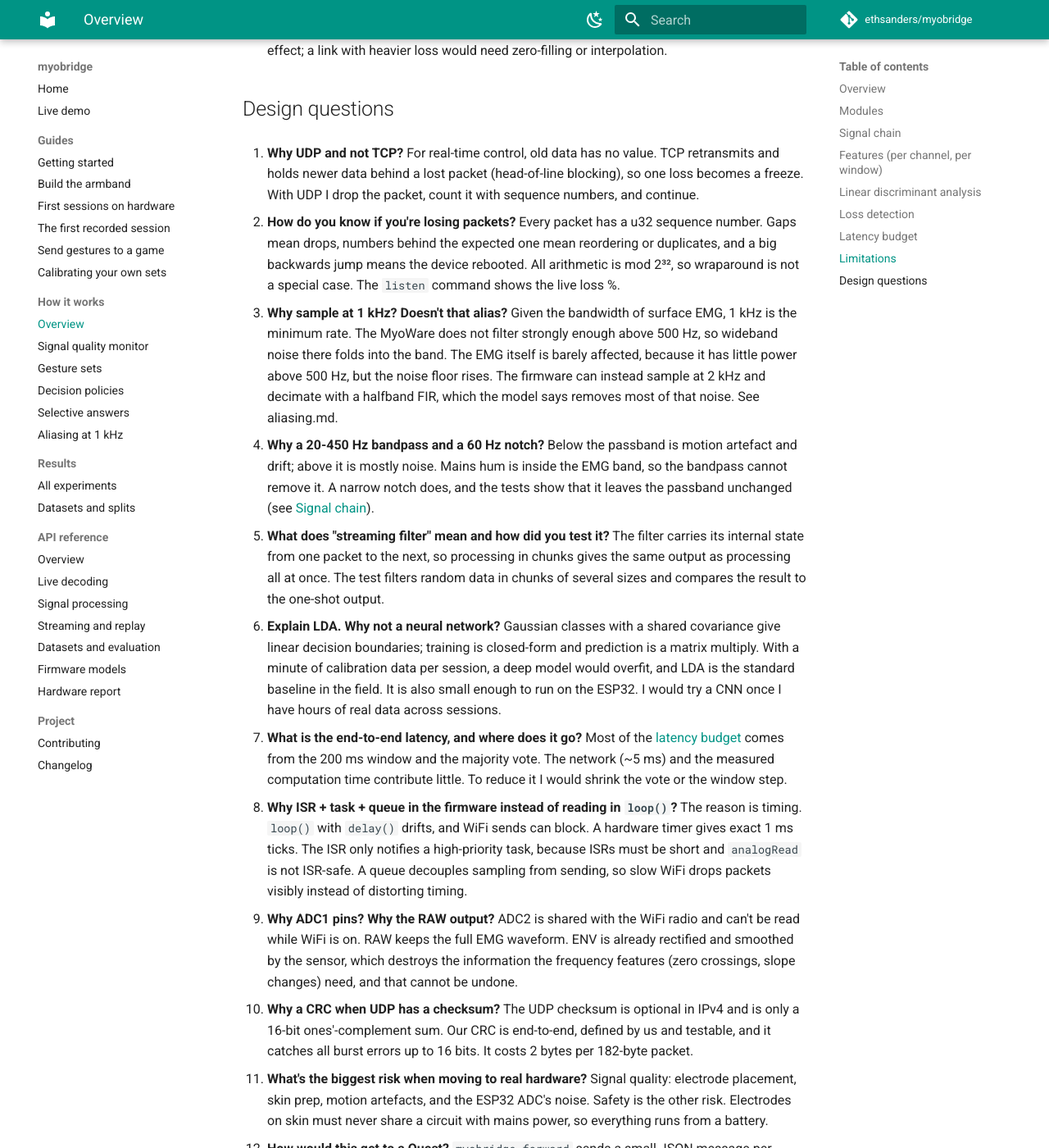
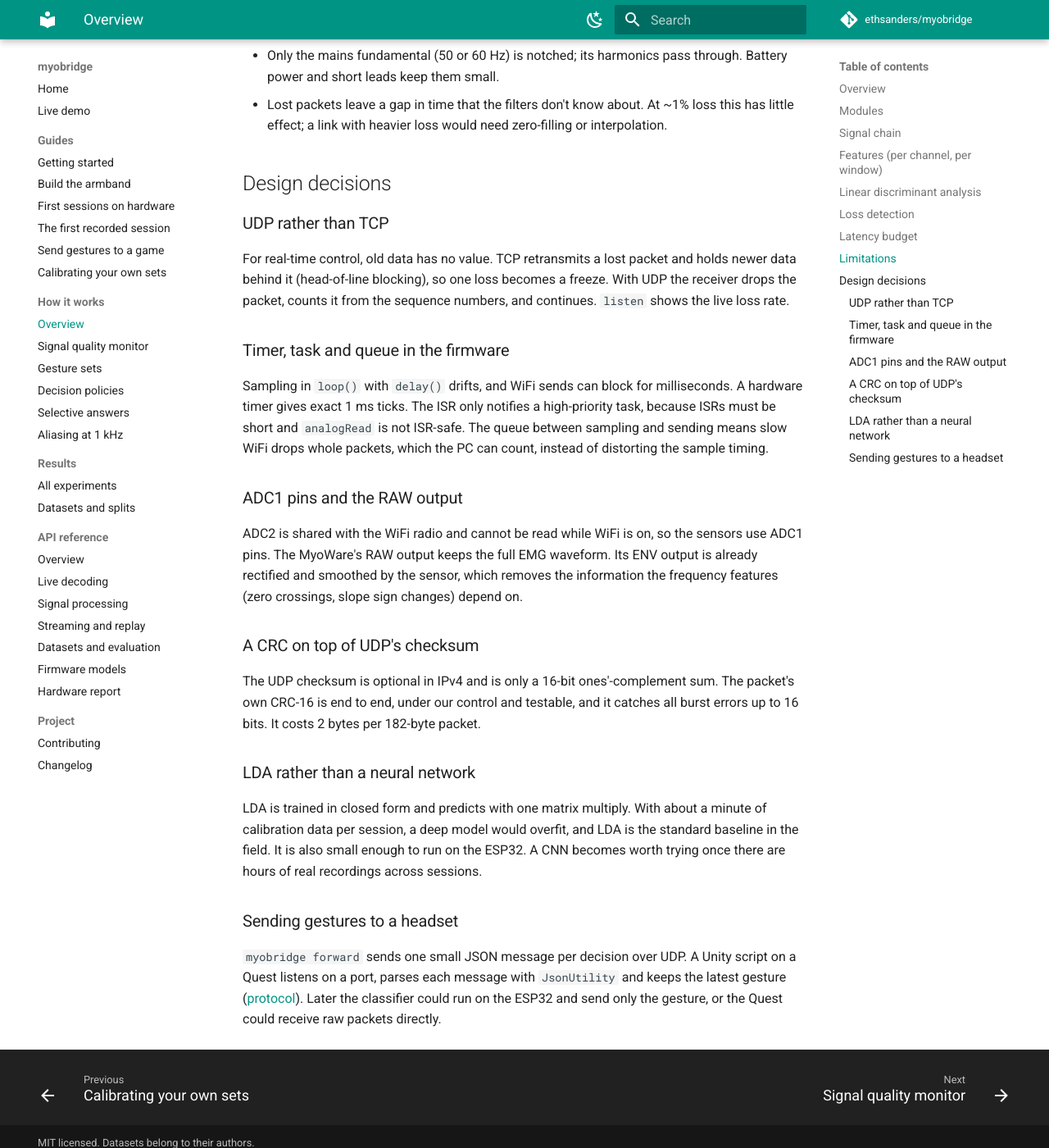
Before and after one commit to ethsanders/myobridge, an MkDocs documentation site: the page built from docs/how-it-works.md, in a window 1280 px wide and 1400 px high, scrolled down 5982 px. Shown: the whole window at 82% size. Built offline with MkDocs 1.6.1 and Material for MkDocs 9.7.7, drawn with Linux system fonts in a browser that asks for light colours; comment, search, counter and statistics services are not loaded; some of the changed text lies outside the part shown.

Commit message:
docs: turn the how-it-works Q&A into design decisions
The interview-style questions become short sections that state each
decision and its reason; answers that repeated earlier sections are cut.
A list in loss detection gets the blank line it needs to render as a list.

Co-Authored-By: Claude Opus 5.5 <noreply@anthropic.com>

```diff
--- a/docs/how-it-works.md
+++ b/docs/how-it-works.md
@@ -145,6 +145,7 @@ windows at every switch, but the output a user sees is far steadier.
 
 Every packet carries a 32-bit counter. The receiver stores the next number it
 expects and computes `ahead = (seq − expected) mod 2³²`:
+
 - `0`: on time.
 - small positive: a gap; that many packets were lost.
 - "negative" (≥ 2³¹ after the modulo) by a little (up to 32): a late packet.
@@ -213,78 +214,50 @@ shorter step or a shorter window, and each trades stability for speed.
   loss this has little effect; a link with heavier loss would need
   zero-filling or interpolation.
 
-## Design questions
+## Design decisions
 
-1. **Why UDP and not TCP?**
-   For real-time control, old data has no value. TCP retransmits and holds
-   newer data behind a lost packet (head-of-line blocking), so one loss
-   becomes a freeze. With UDP I drop the packet, count it with sequence
-   numbers, and continue.
+### UDP rather than TCP
 
-2. **How do you know if you're losing packets?**
-   Every packet has a u32 sequence number. Gaps mean drops, numbers behind the
-   expected one mean reordering or duplicates, and a big backwards jump means
-   the device rebooted. All arithmetic is mod 2³², so wraparound is not a
-   special case. The `listen` command shows the live loss %.
+For real-time control, old data has no value. TCP retransmits a lost packet
+and holds newer data behind it (head-of-line blocking), so one loss becomes a
+freeze. With UDP the receiver drops the packet, counts it from the sequence
+numbers, and continues. `listen` shows the live loss rate.
 
-3. **Why sample at 1 kHz? Doesn't that alias?**
-   Given the bandwidth of surface EMG, 1 kHz is the minimum rate. The MyoWare
-   does not filter strongly enough above 500 Hz, so wideband noise there folds
-   into the band. The EMG itself is barely affected, because it has little
-   power above 500 Hz, but the noise floor rises. The firmware can instead
-   sample at 2 kHz and decimate with a halfband FIR, which the model says
-   removes most of that noise. See aliasing.md.
+### Timer, task and queue in the firmware
 
-4. **Why a 20-450 Hz bandpass and a 60 Hz notch?**
-   Below the passband is motion artefact and drift; above it is mostly noise.
-   Mains hum is inside the EMG band, so the bandpass cannot remove it. A
-   narrow notch does, and the tests show that it leaves the passband
-   unchanged (see [Signal chain](#signal-chain)).
+Sampling in `loop()` with `delay()` drifts, and WiFi sends can block for
+milliseconds. A hardware timer gives exact 1 ms ticks. The ISR only notifies a
+high-priority task, because ISRs must be short and `analogRead` is not
+ISR-safe. The queue between sampling and sending means slow WiFi drops whole
+packets, which the PC can count, instead of distorting the sample timing.
 
-5. **What does "streaming filter" mean and how did you test it?**
-   The filter carries its internal state from one packet to the next, so
-   processing in chunks gives the same output as processing all at once. The
-   test filters random data in chunks of several sizes and compares the
-   result to the one-shot output.
+### ADC1 pins and the RAW output
 
-6. **Explain LDA. Why not a neural network?**
-   Gaussian classes with a shared covariance give linear decision boundaries;
-   training is closed-form and prediction is a matrix multiply. With a minute
-   of calibration data per session, a deep model would overfit, and LDA is the
-   standard baseline in the field. It is also small enough to run on the
-   ESP32. I would try a CNN once I have hours of real data across sessions.
+ADC2 is shared with the WiFi radio and cannot be read while WiFi is on, so
+the sensors use ADC1 pins. The MyoWare's RAW output keeps the full EMG
+waveform. Its ENV output is already rectified and smoothed by the sensor,
+which removes the information the frequency features (zero crossings, slope
+sign changes) depend on.
 
-7. **What is the end-to-end latency, and where does it go?**
-   Most of the [latency budget](#latency-budget) comes from the 200 ms window
-   and the majority vote. The network (~5 ms) and the measured computation
-   time contribute little. To reduce it I would shrink the vote or the window
-   step.
+### A CRC on top of UDP's checksum
 
-8. **Why ISR + task + queue in the firmware instead of reading in `loop()`?**
-   The reason is timing. `loop()` with `delay()` drifts, and WiFi sends can
-   block. A hardware timer gives exact 1 ms ticks. The ISR only notifies a
-   high-priority task, because ISRs must be short and `analogRead` is not
-   ISR-safe. A queue decouples sampling from sending, so slow WiFi drops
-   packets visibly instead of distorting timing.
+The UDP checksum is optional in IPv4 and is only a 16-bit ones'-complement
+sum. The packet's own CRC-16 is end to end, under our control and testable,
+and it catches all burst errors up to 16 bits. It costs 2 bytes per 182-byte
+packet.
 
-9. **Why ADC1 pins? Why the RAW output?**
-   ADC2 is shared with the WiFi radio and can't be read while WiFi is on.
-   RAW keeps the full EMG waveform. ENV is already rectified and smoothed by
-   the sensor, which destroys the information the frequency features (zero
-   crossings, slope changes) need, and that cannot be undone.
+### LDA rather than a neural network
 
-10. **Why a CRC when UDP has a checksum?**
-    The UDP checksum is optional in IPv4 and is only a 16-bit ones'-complement
-    sum. Our CRC is end-to-end, defined by us and testable, and it catches all
-    burst errors up to 16 bits. It costs 2 bytes per 182-byte packet.
+LDA is trained in closed form and predicts with one matrix multiply. With
+about a minute of calibration data per session, a deep model would overfit,
+and LDA is the standard baseline in the field. It is also small enough to run
+on the ESP32. A CNN becomes worth trying once there are hours of real
+recordings across sessions.
 
-11. **What's the biggest risk when moving to real hardware?**
-    Signal quality: electrode placement, skin prep, motion artefacts, and the
-    ESP32 ADC's noise. Safety is the other risk. Electrodes on skin must never
-    share a circuit with mains power, so everything runs from a battery.
+### Sending gestures to a headset
 
-12. **How would this get to a Quest?**
-    `myobridge forward` sends a small JSON message per decision over UDP. A
-    Unity script listens on a port, parses it with `JsonUtility`, and keeps the
-    latest gesture. Later the classifier could run on the ESP32 and send only
-    the gesture, or the Quest could receive raw packets directly.
+`myobridge forward` sends one small JSON message per decision over UDP. A
+Unity script on a Quest listens on a port, parses each message with
+`JsonUtility` and keeps the latest gesture ([protocol](protocol.md)). Later
+the classifier could run on the ESP32 and send only the gesture, or the Quest
+could receive raw packets directly.
```
